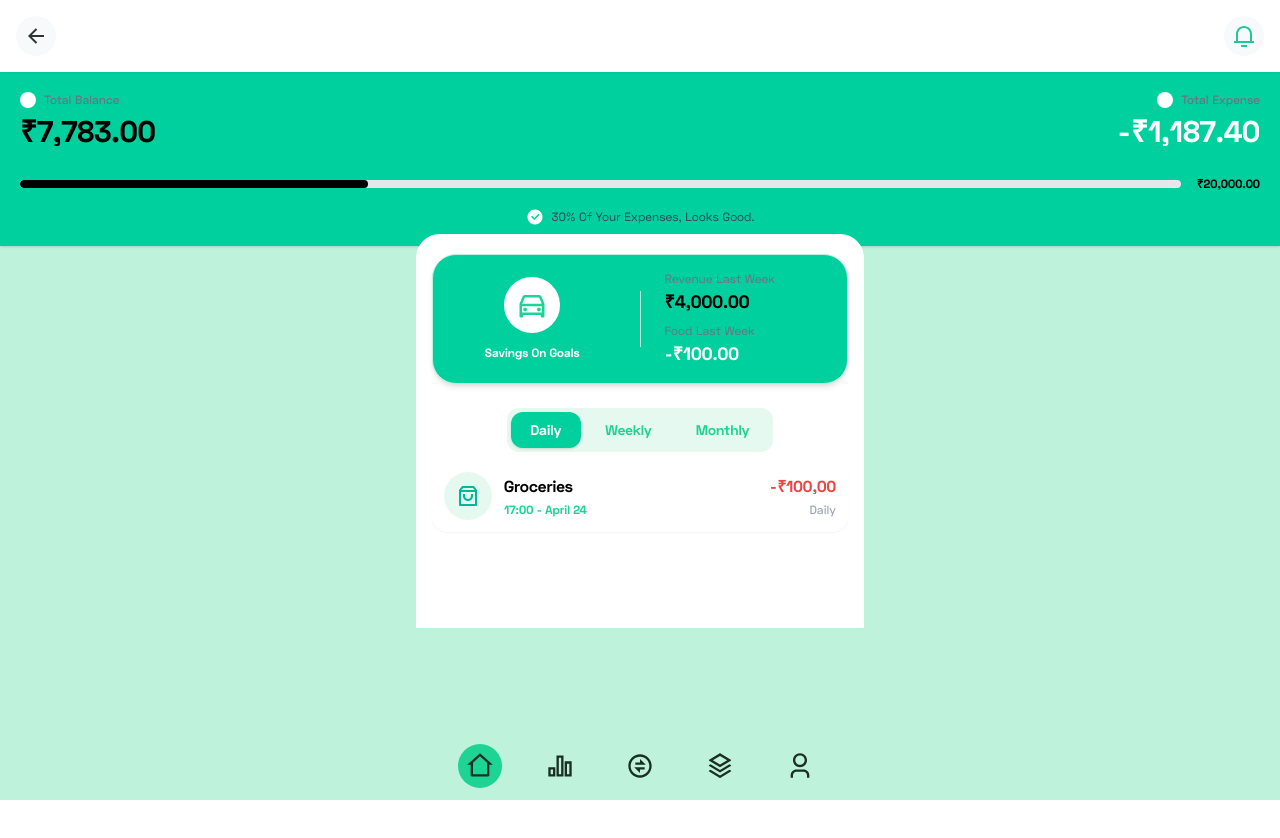
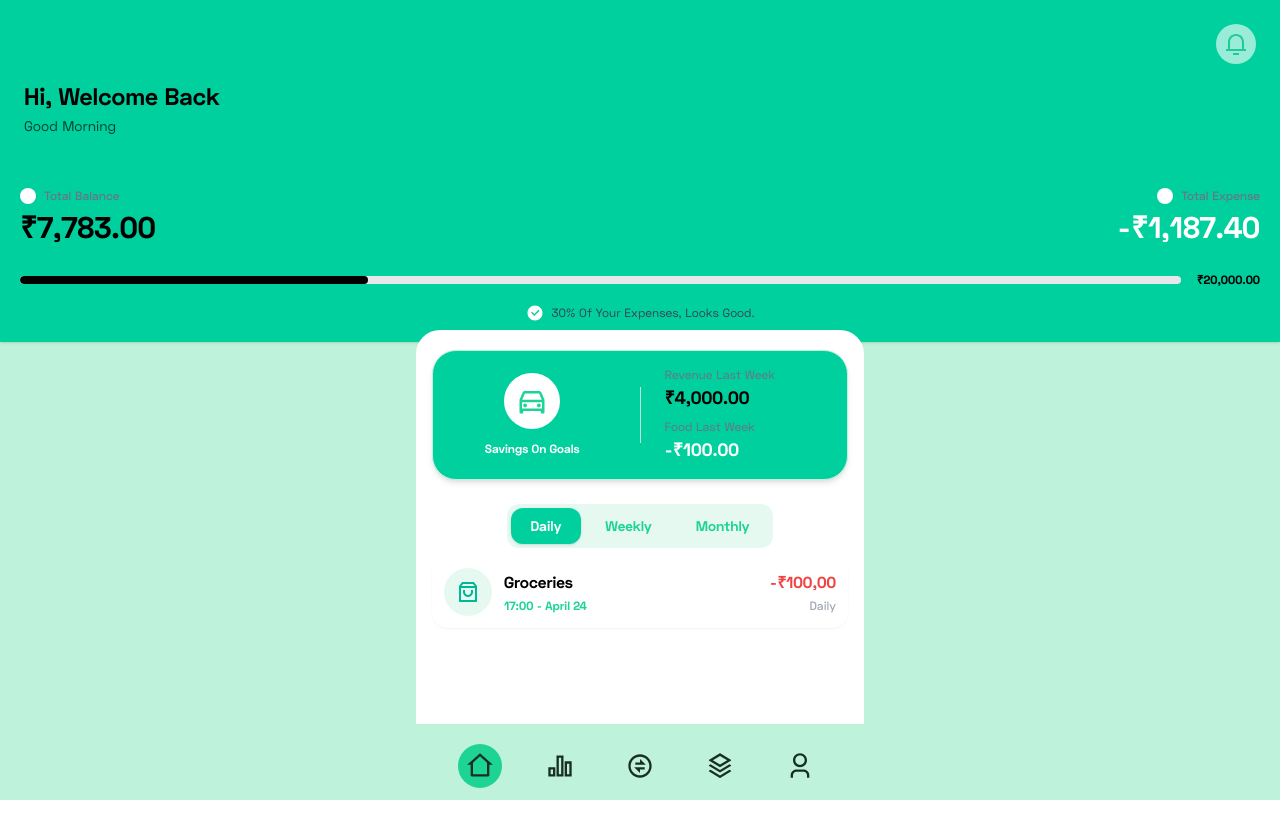
Before and after one commit to vshalakbari-scaletech/AI-Munimji, a Next.js app: page /dashboard in a window 1280 px wide. Shown: the top 838 px of the page. Built offline with nearby package versions, Linux system fonts and the light colour scheme; no server answers.

Commit message:
add welcome message component

```diff
--- /dev/null
+++ b/src/components/dashboard/Welcome.tsx
@@ -0,0 +1,18 @@
+import { RiNotification3Line } from "react-icons/ri";
+
+export default function Welcome() {
+    return (
+      <header className="w-full bg-background px-6 pt-6 pb-8 flex flex-col gap-2 relative">
+        <div className="flex items-center justify-between">
+          <div />
+          <button className="p-2 rounded-full bg-white/60" aria-label="Notifications" type="button">
+            <RiNotification3Line className="text-primary-dark" size={24} />
+          </button>
+        </div>
+        <div className="mt-2">
+          <h2 className="text-2xl font-bold text-black">Hi, Welcome Back</h2>
+          <p className="text-sm text-black/70 mt-1">Good Morning</p>
+        </div>
+      </header>
+    );
+  }
--- a/src/components/dashboard/container/DashboardContainer.tsx
+++ b/src/components/dashboard/container/DashboardContainer.tsx
@@ -1,18 +1,18 @@
 'use client';
 
 import { useState } from 'react';
-import DashboardHeader from "../Header";
 import SavingsCard from "../SavingsCard";
 import TabSwitcher, { TabType } from "../TabSwitcher";
 import TransactionList from "../TransactionList";
 import BalanceCard from "../BalanceCard";
+import Welcome from '../Welcome';
 
 export const DashboardContainer = () => {
   const [activeTab, setActiveTab] = useState<TabType>('Daily');
 
   return (
     <div className="min-h-screen bg-[#BFF2DB]">
-      <DashboardHeader />
+      <Welcome />
       <BalanceCard />
       <main className="max-w-md mx-auto px-4 pb-24 -mt-8 bg-white rounded-t-3xl">
         <div className="mb-6 pt-5 mt-5">
```
